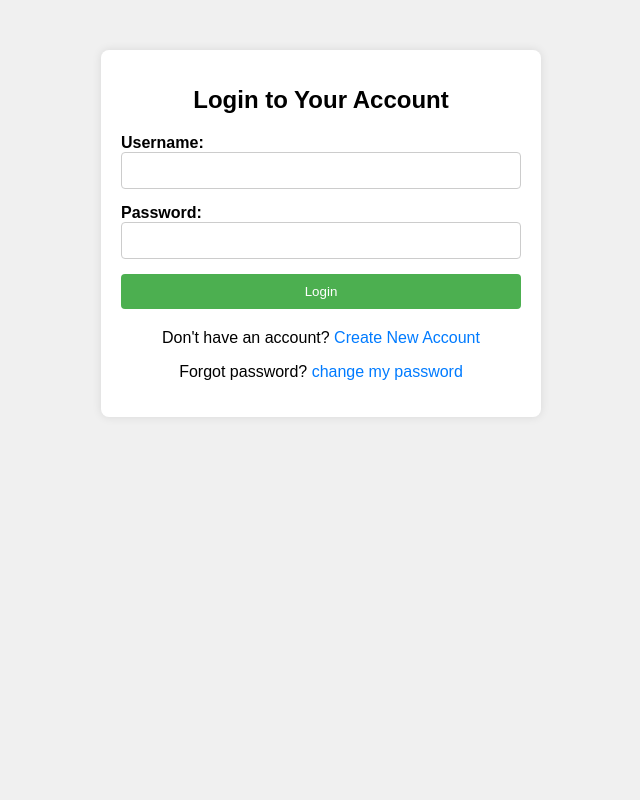
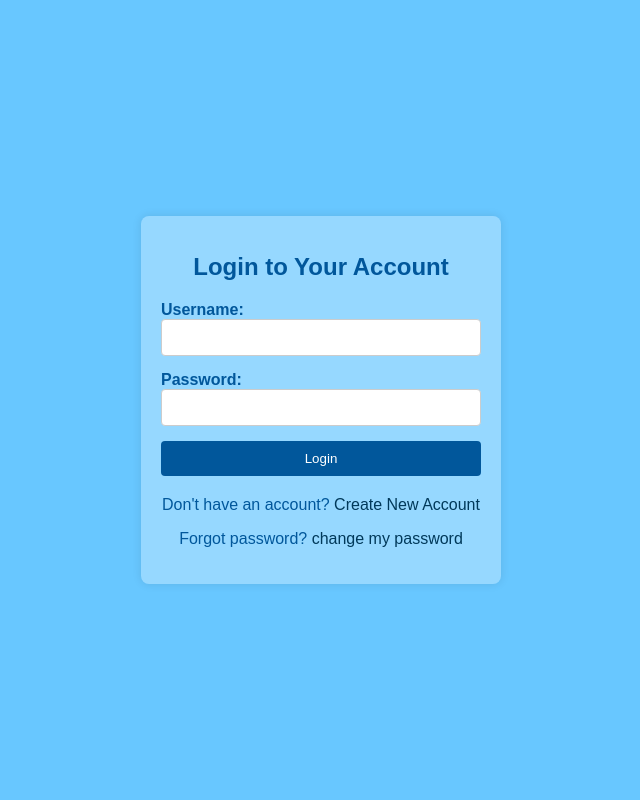
Before and after one commit to eranbabayov/final_course_project, a Flask app: page /login in a window 1280 px wide. Shown: the whole page, without its empty margins (319-959 px from the left). Run offline with Flask 3, Linux system fonts and the light colour scheme.

Commit message:
Update login and register templates & stylesheet
Added a stylesheet (`style.css`) and a background picture to the static folder; customized the login and registration templates using the `style.css`  file.

```diff
--- /dev/null
+++ b/static/style.css
@@ -0,0 +1,88 @@
+h1,
+label,
+p {
+  color: #01579b
+}
+.flashes,
+.flashes li,
+.success-message,
+h1,
+p {
+  text-align: center
+}
+body {
+  font-family: Arial,sans-serif;
+  background-color: #68c7ff;
+  margin: 0;
+  padding: 0;
+  background-repeat: no-repeat;
+  background-image: url("ComunicationLTD.png");
+  display: flex;
+  justify-content: center;
+  align-items: center;
+  height: 100vh
+}
+.login-container {
+  width: 25vw;
+  margin: 50px auto;
+  padding: 20px;
+  border-radius: 8px;
+  box-shadow: 0 0 10px rgba(0,0,0,.1);
+  background-color: rgba(255,255,255,.3)
+}
+.success-message,
+form,
+h1 {
+  margin-bottom: 20px
+}
+.success-message {
+  background-color: #b3e5fc;
+  color: #01579b;
+  padding: 15px;
+  border-radius: 8px
+}
+h1 {
+  font-size: 24px
+}
+label {
+  font-weight: 700
+}
+input[type=password],
+input[type=text] {
+  width: 100%;
+  padding: 10px;
+  margin-bottom: 15px;
+  border: 1px solid #ccc;
+  border-radius: 4px;
+  box-sizing: border-box
+}
+button {
+  width: 100%;
+  padding: 10px 20px;
+  background-color: #01579b;
+  color: #fff;
+  border: none;
+  border-radius: 4px;
+  cursor: pointer
+}
+button:hover {
+  background-color: #01395a
+}
+p a {
+  color: #01395a;
+  text-decoration: none
+}
+p a:hover {
+  text-decoration: underline
+}
+.flashes {
+  list-style-type: none;
+  padding: 0;
+  margin: 0
+}
+.flashes li {
+  color: red;
+  display: block;
+  margin-bottom: 10px;
+  width: 100%
+}
--- a/templates/login.html
+++ b/templates/login.html
@@ -3,90 +3,8 @@
 <head>
     <meta charset="UTF-8">
     <meta name="viewport" content="width=device-width, initial-scale=1.0">
+    <link rel="stylesheet" href="{{ url_for('static', filename='style.css') }}">
     <title>Login Page</title>
-    <style>
-        body {
-            font-family: Arial, sans-serif;
-            background-color: #f0f0f0;
-            margin: 0;
-            padding: 0;
-        }
-        .login-container {
-            max-width: 400px;
-            margin: 50px auto;
-            padding: 20px;
-            background-color: #fff;
-            border-radius: 8px;
-            box-shadow: 0 0 10px rgba(0, 0, 0, 0.1);
-        }
-        .success-message {
-            background-color: #dff0d8;
-            color: #3c763d;
-            padding: 15px;
-            border-radius: 8px;
-            margin-bottom: 20px;
-            text-align: center;
-        }
-        h1 {
-            font-size: 24px;
-            margin-bottom: 20px;
-            text-align: center;
-        }
-        form {
-            margin-bottom: 20px;
-        }
-        label {
-            font-weight: bold;
-        }
-        input[type="text"],
-        input[type="password"] {
-            width: 100%;
-            padding: 10px;
-            margin-bottom: 15px;
-            border: 1px solid #ccc;
-            border-radius: 4px;
-            box-sizing: border-box;
-        }
-        button {
-            width: 100%;
-            padding: 10px 20px;
-            background-color: #4caf50;
-            color: #fff;
-            border: none;
-            border-radius: 4px;
-            cursor: pointer;
-        }
-        button:hover {
-            background-color: #45a049;
-        }
-        p {
-            text-align: center;
-        }
-        p a {
-            color: #007bff;
-            text-decoration: none;
-        }
-        p a:hover {
-            text-decoration: underline;
-        }
-        .flashes {
-            list-style-type: none;
-            padding: 0;
-            margin: 0;
-            text-align: center; /* Center the flashed messages */
-        }
-
-        .flashes li {
-            color: red;
-            display: block; /* Change to block to center properly */
-            margin-bottom: 10px; /* Add some bottom margin between messages */
-            width: 100%; /* Ensure messages take up full width */
-            text-align: center; /* Center the text within the messages */
-        }
-
-
-
-    </style>
 </head>
 <body>
 <div class="login-container">
@@ -115,8 +33,6 @@
 
     <p>Don't have an account? <a href="{{ url_for('register') }}">Create New Account</a></p>
     <p>Forgot password? <a href="{{ url_for('password_reset') }}">change my password</a></p>
-
-</div>
     {% with messages = get_flashed_messages() %}
     {% if messages %}
     <ul class="flashes">
@@ -126,5 +42,6 @@
     </ul>
     {% endif %}
     {% endwith %}
+</div>
 </body>
 </html>
```
Also changed, not shown: templates/register.html (+3 -64 lines), static/ComunicationLTD.png (added). Lines whose indentation alone changed are shown as unchanged.
